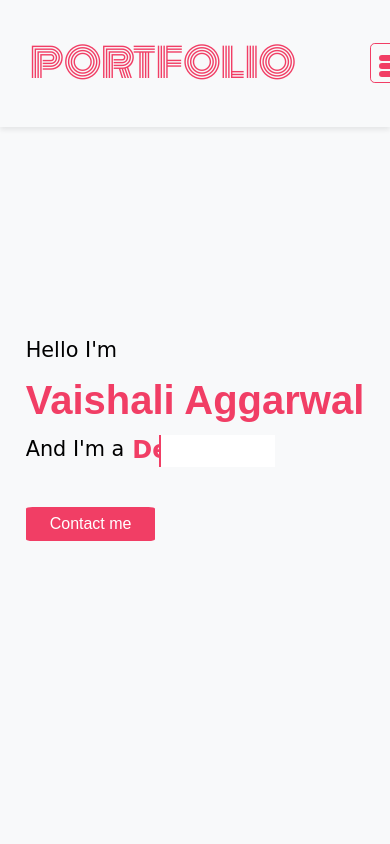
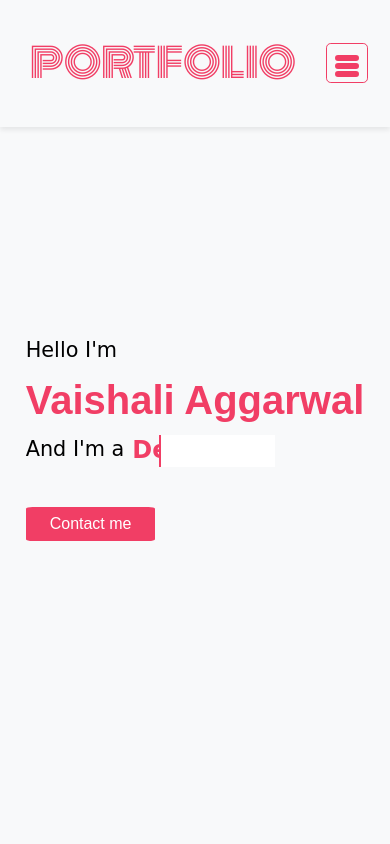
Before and after one commit to Vaishali785/vaishali_portfolio, a website: page index.html in a window 390 px wide. Shown: the top 844 px of the page. Drawn offline with Linux system fonts and the light colour scheme.

Commit message:
Update styles.css

```diff
--- a/styles.css
+++ b/styles.css
@@ -807,7 +807,7 @@ body[theme="dark"] {
    padding: 0 4rem 3rem 4rem;
   }
   .ham-logo{
-    left: 1.4rem;
+    right: 1.4rem;
   }
   .logo{
    left: 30px;
```
